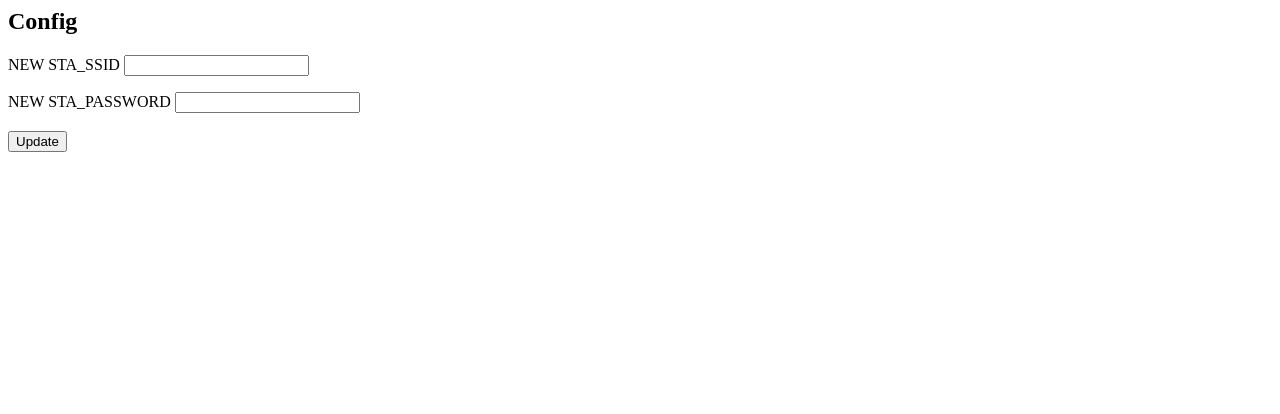
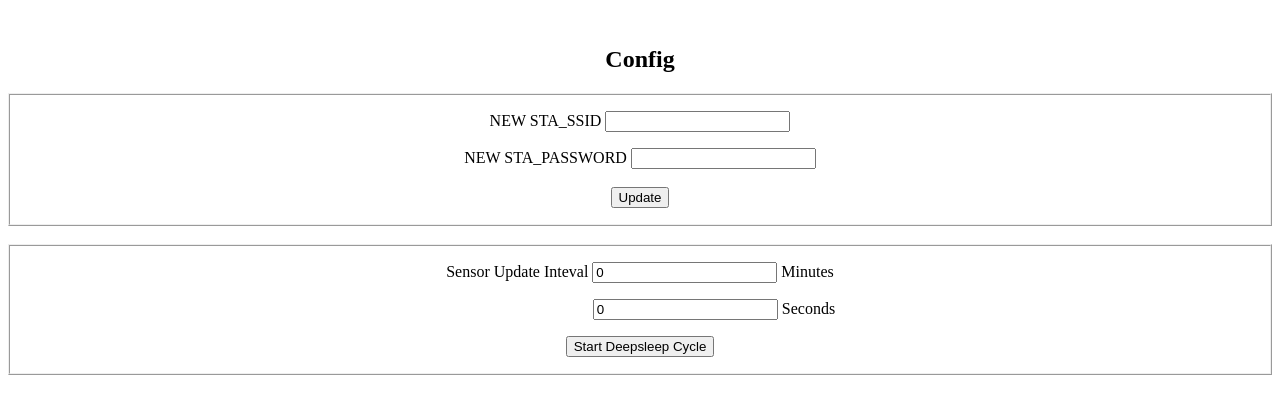
Before and after one commit to Rickson2019/IoT_experiments, a plain HTML site: page ESP8266/ESP8266_AP_STA_UNIVERSAL/data/config.html in a window 1280 px wide. Drawn offline with Linux system fonts and the light colour scheme.

Commit message:
modified sketch to implement deepsleep features

```diff
--- a/ESP8266/ESP8266_AP_STA_UNIVERSAL/data/config.html
+++ b/ESP8266/ESP8266_AP_STA_UNIVERSAL/data/config.html
@@ -5,36 +5,116 @@
     <meta http-equiv="X-UA-Compatible" content="IE=edge">
     <meta name="viewport" content="width=device-width, initial-scale=1.0">
     <title>Document</title>
+    <style>
+        #h2_title {
+            text-align: center;
+        }
+
+        #div_sta_config {
+            text-align: center;
+            border-style: ridge;
+            /* width: fit-content; */
+            border-width: 2px;
+        }
+
+        #div_deepsleep_config {
+            text-align: center;
+            border-style: ridge;
+            /* width: fit-content; */
+            border-width: 2px;
+        }
+    </style>
 </head>
 
-<body>
-    <h2>Config</h2>
+<br>
+
+<h2 id='h2_title'>Config</h2>
+
+<!-- 用于调整WIFI_STA的ID和密码 -->
+<div id='div_sta_config'>
+    <p>
+        <label for="input_sta_ssid">NEW STA_SSID</label>
+        <input id="input_sta_ssid" />
+    </p>
+    <p>
+        <label for="input_sta_password">NEW STA_PASSWORD</label>
+        <input id="input_sta_password" />
+        <br />
+        <br />
+        <button id="btn_update_sta">Update</button>
+    </p>
+</div>
+
+<br />
+
+<!-- 用于调整发送传感器数据的频率 -->
+<div id='div_deepsleep_config'>
     <div>
         <p>
-            <label for="sta_ssid">NEW STA_SSID</label>
-            <input id="sta_ssid" />
+            <label for="deepsleep">Sensor Update Inteval</label>
+            <input type="number" id="input_deepsleep_minutes" value="0" />
+            <span>Minutes</span>
+            <br>
         </p>
+
         <p>
-            <label for="sta_password">NEW STA_PASSWORD</label>
-            <input id="sta_password" />
-            <br />
-            <br />
-            <button id="update_sta">Update</button>
+            <span>&nbsp;&nbsp; &nbsp; &nbsp; &nbsp; &nbsp; &nbsp; &nbsp; &nbsp; &nbsp; &nbsp;
+                &nbsp;&nbsp;&nbsp;&nbsp;&nbsp;&nbsp;&nbsp;&nbsp;&nbsp;&nbsp;&nbsp;&nbsp;&nbsp;&nbsp;&nbsp;</span>
+            <input type="number" id="input_deepsleep_seconds" value="0" />
+            <span>Seconds</span>
+        </p>
+
+
+    </div>
+
+    <p>
+        <button id="btn_update_deepsleep">Start Deepsleep Cycle</button>
     </p>
 </div>
+
+
 <script>
-        let btn_update_sta = document.getElementById("update_sta");
+    let btn_update_sta = document.getElementById("btn_update_sta");
 
-        let sta_ssid = document.getElementById("sta_ssid");
-        let sta_password = document.getElementById("sta_password");
+    let input_sta_ssid = document.getElementById("input_sta_ssid");
+    let input_sta_password = document.getElementById("input_sta_password");
+
+    let input_deepsleep_minutes = document.getElementById("input_deepsleep_minutes");
+    let input_deepsleep_seconds = document.getElementById("input_deepsleep_seconds");
 
     btn_update_sta.addEventListener("click", () => {
+
         var xhr = new XMLHttpRequest();
         xhr.open('POST', '/update_sta', true);
         xhr.setRequestHeader('Content-type', 'application/x-www-form-urlencoded');
         let body = {
-                sta_ssid : sta_ssid.value,
-                sta_password : sta_password.value
+            sta_ssid: input_sta_ssid.value,
+            sta_password: input_sta_password.value,
+            // deepsleep settings:
+            deepsleep_minutes: input_deepsleep_minutes.value,
+            deepsleep_seconds: input_deepsleep_seconds.value
+        }
+
+        xhr.onload = function () {
+            // do something to response
+            console.log(this.responseText);
+        };
+        xhr.send(JSON.stringify(body));
+    })
+
+    let btn_update_deepsleep = document.getElementById('btn_update_deepsleep')
+
+    btn_update_deepsleep.addEventListener("click", () => {
+
+        var xhr = new XMLHttpRequest();
+        xhr.open('POST', '/update_sta', true);
+        xhr.setRequestHeader('Content-type', 'application/x-www-form-urlencoded');
+        let body = {
+            sta_ssid: input_sta_ssid.value,
+            sta_password: input_sta_password.value,
+            // deepsleep settings:
+            deepsleep_minutes: input_deepsleep_minutes.value,
+            deepsleep_seconds: input_deepsleep_seconds.value
         }
 
         xhr.onload = function () {
```
Also changed, not shown: ESP8266/ESP8266_AP_STA_UNIVERSAL/data/index.html (+5 -2 lines), 2 other files. Lines whose indentation alone changed are shown as unchanged.
